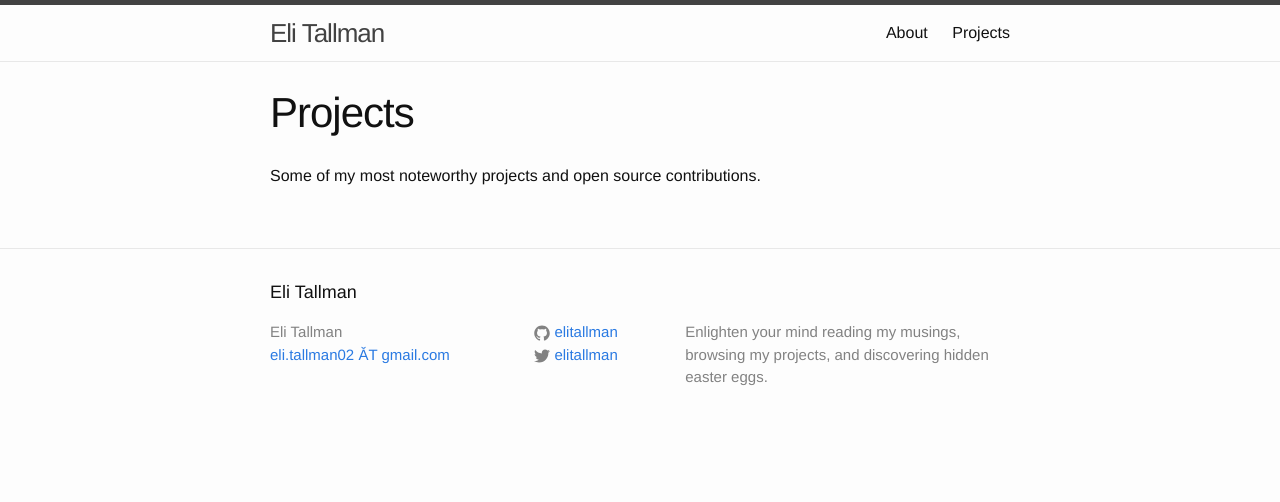
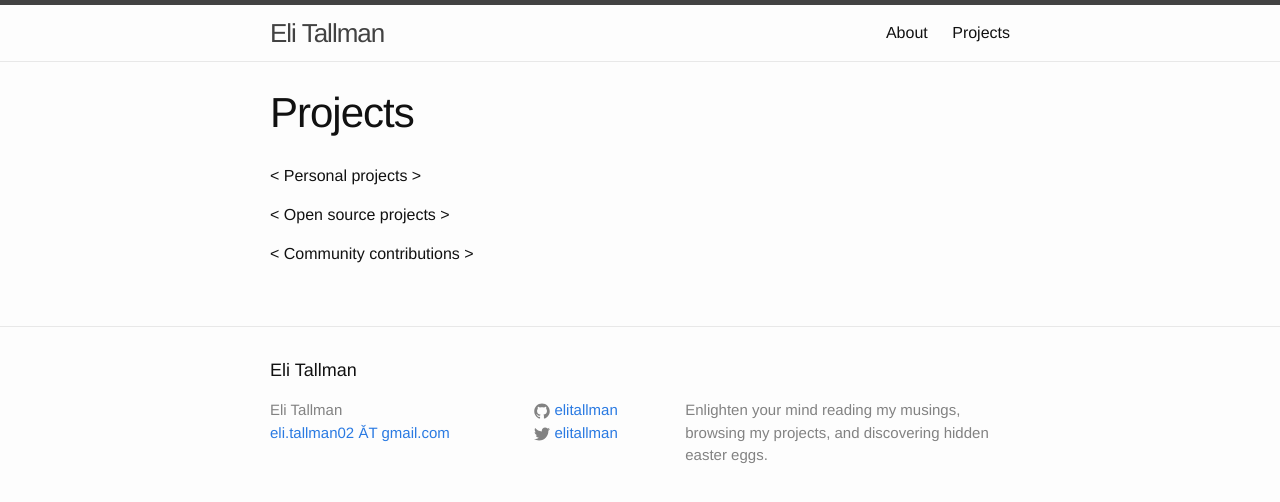
Before and after one commit to elitallman/elitallman.github.io, a Jekyll site: the page built from projects.md, in a window 1280 px wide. Shown: the top 502 px of the page. Built offline with Jekyll 4.4.1, drawn with Linux system fonts in a browser that asks for light colours.

Commit message:
Update projects.md

```diff
--- a/projects.md
+++ b/projects.md
@@ -4,4 +4,8 @@ title: Projects
 permalink: /projects/
 ---
 
-Some of my most noteworthy projects and open source contributions.
+< Personal projects >
+
+< Open source projects >
+
+< Community contributions >
```
